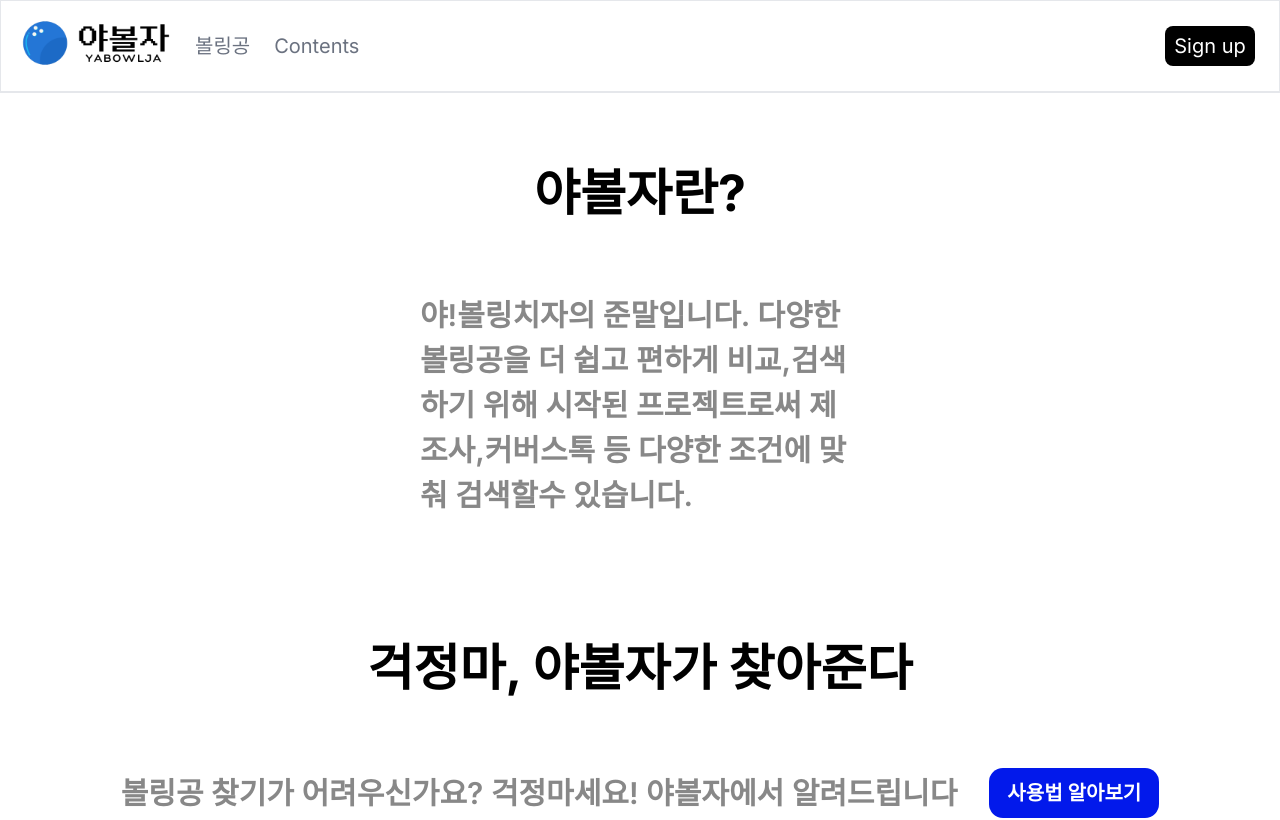
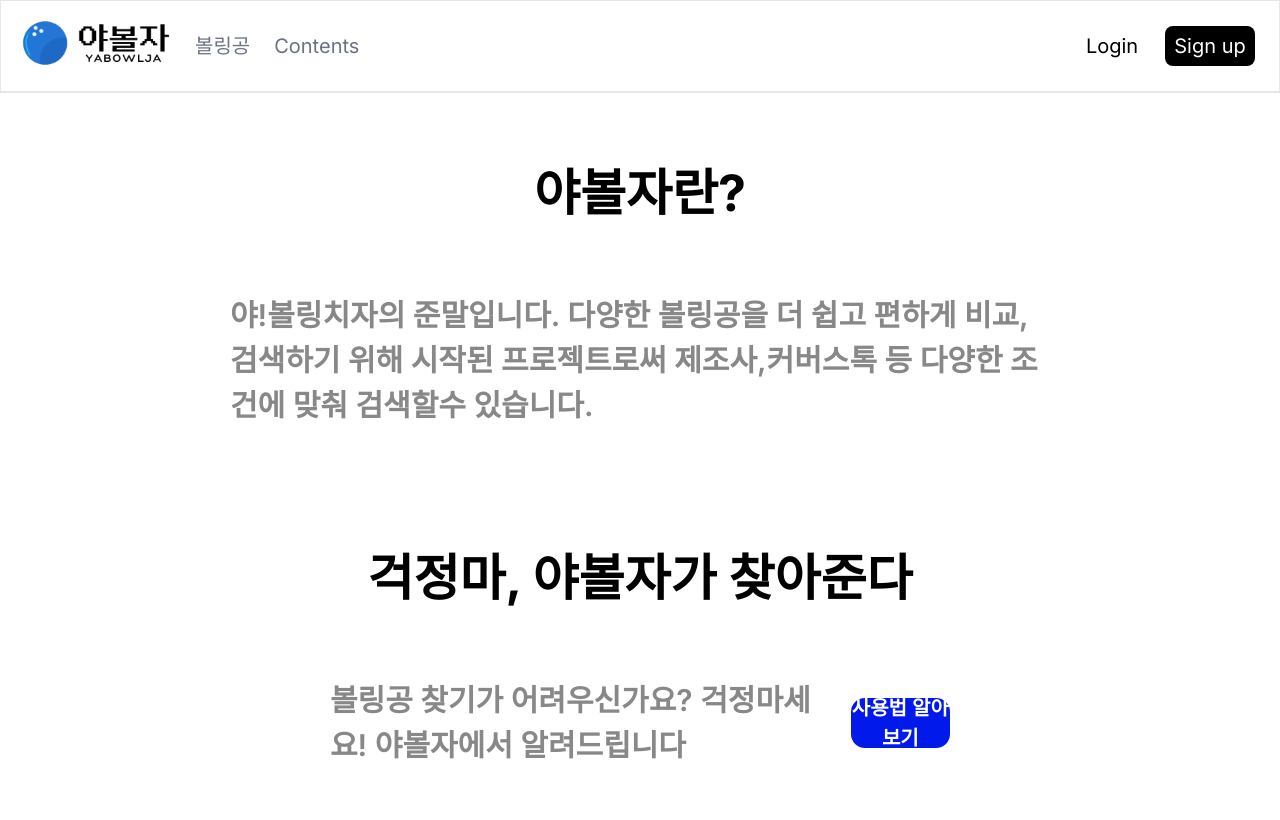
Before and after one commit to HyunJunPark0/YABOWLJA_FE, a Next.js app: page / in a window 1280 px wide. Shown: the top 820 px of the page. Built offline with nearby package versions, Linux system fonts and the light colour scheme.

Commit message:
Feat: login,signup페이지 추가 및 hover기능 추가
페이지 추가 및 버튼에 hover추가했습니다
mainPage padding값 변경

```diff
--- /dev/null
+++ b/src/app/login/page.tsx
@@ -0,0 +1,7 @@
+export default function Login() {
+	return (
+		<div>
+			<h4 className="title">로그인</h4>
+		</div>
+	);
+}
--- /dev/null
+++ b/src/app/signup/page.tsx
@@ -0,0 +1,7 @@
+export default function Signup() {
+	return (
+		<div>
+			<h4 className="title">회원가입</h4>
+		</div>
+	);
+}
--- a/src/components/Header/index.tsx
+++ b/src/components/Header/index.tsx
@@ -18,16 +18,23 @@ export default function Header() {
 						<Link href="/list">
 							<button className="h-[40px] text-gray-500 justify-center text-[20px] items-center">볼링공</button>
 						</Link>
-						<Link href="contents">
+						<Link href="/contents">
 							<button className="h-[40px] text-gray-500 justify-center text-[20px] items-center ml-[24px]">
 								Contents
 							</button>
 						</Link>
 					</div>
 					<div>
-						<button className="h-[40px] w-[90px] bg-black text-white rounded-[8px] text-[20px] ml-8 items-center justify-center mr-[24px]">
-							Sign up
-						</button>
+						<Link href="/login">
+							<button className="h-[40px] w-[90px] border-solid border-blue-500 text-black rounded-[8px] text-[20px] ml-8 items-center justify-center mr-[8px]">
+								Login
+							</button>
+						</Link>
+						<Link href="/signup">
+							<button className="h-[40px] w-[90px] hover:bg-[#392f31] bg-black text-white rounded-[8px] text-[20px]  items-center justify-center mr-[24px]">
+								Sign up
+							</button>
+						</Link>
 					</div>
 				</div>
 			</div>
--- a/src/components/Main/index.tsx
+++ b/src/components/Main/index.tsx
@@ -12,10 +12,10 @@ export default function Main() {
 	return (
 		<div>
 			<div className="flex-column">
-				<div className="flex-column justify-center">
+				<div className="flex-column justify-center px-[230px]">
 					<div>
 						<div className="flex h-[200px] font-bold text-[50px] items-center justify-center">야볼자란?</div>
-						<div className="px-[420px] flex justify-center text-[30px] font-semibold items-center text-[#888888]">
+						<div className=" flex justify-center text-[30px] font-semibold items-center text-[#888888]">
 							야!볼링치자의 준말입니다. 다양한 볼링공을 더 쉽고 편하게 비교,검색하기 위해 시작된 프로젝트로써
 							제조사,커버스톡 등 다양한 조건에 맞춰 검색할수 있습니다.
 						</div>
@@ -28,7 +28,7 @@ export default function Main() {
 							볼링공 찾기가 어려우신가요? 걱정마세요! 야볼자에서 알려드립니다
 							<button
 								onClick={onClickModal}
-								className="h-[50px] w-[170px] flex bg-[#0219Eb] text-white rounded-[14px] text-[20px] ml-8 items-center justify-center "
+								className="h-[50px] w-[170px] flex hover:bg-[#4452cc] bg-[#0219Eb] text-white rounded-[14px] text-[20px] ml-8 items-center justify-center "
 							>
 								사용법 알아보기
 							</button>
@@ -38,7 +38,7 @@ export default function Main() {
 					<div className="pt-[50px] flex h-[300px] font-bold text-[50px]  items-center justify-center">
 						나에게 맞는 볼링공을 찾아보세요!
 						<Link href="/list">
-							<button className="h-[50px] w-[150px] flex bg-[#0219Eb] text-white rounded-[14px] text-[20px] ml-8 items-center justify-center">
+							<button className="h-[50px] w-[150px] flex hover:bg-[#4452cc] bg-[#0219Eb] text-white rounded-[14px] text-[20px] ml-8 items-center justify-center">
 								찾아보러가기
 							</button>
 						</Link>
```
